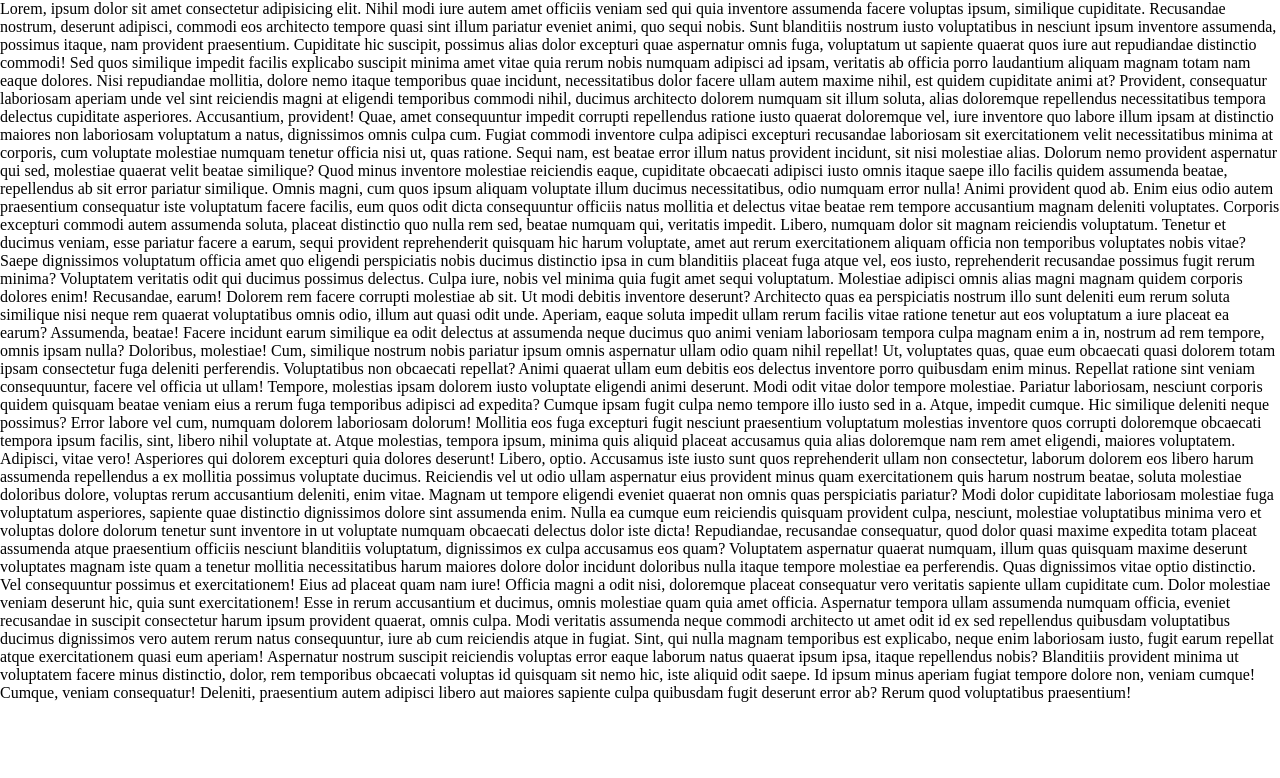
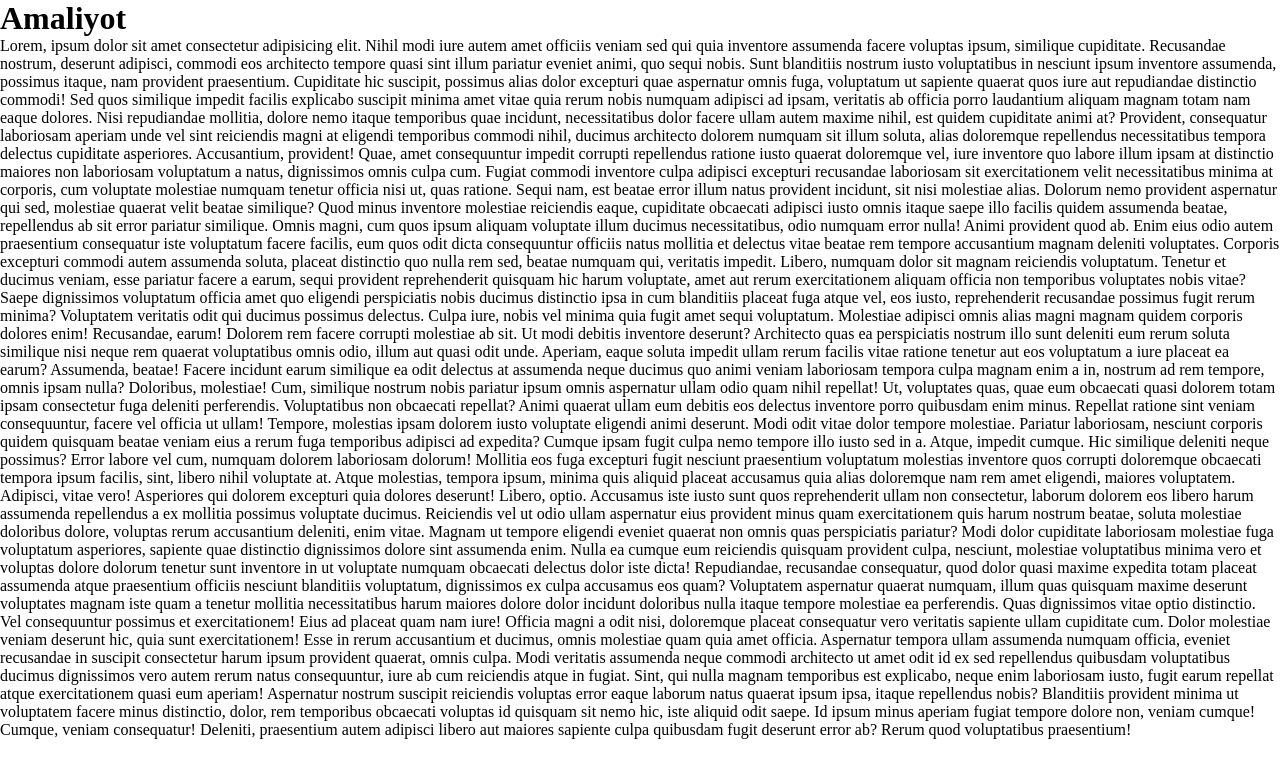
Before and after one commit to SobirovDEV/amaliyot-3, a plain HTML site: page index.html in a window 1280 px wide. Drawn offline with Linux system fonts and the light colour scheme.

Commit message:
first commit

```diff
--- a/index.html
+++ b/index.html
@@ -8,6 +8,7 @@
   <link rel="stylesheet" href="style.css">
 </head>
 <body>
+  <h1>Amaliyot</h1>
   <div class="loader">
     <div class="lds-hourglass"></div>
   </div>
```
